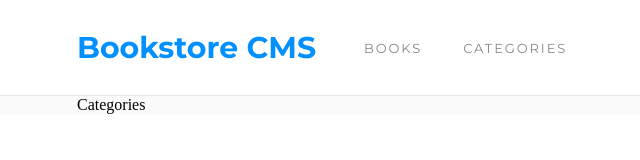
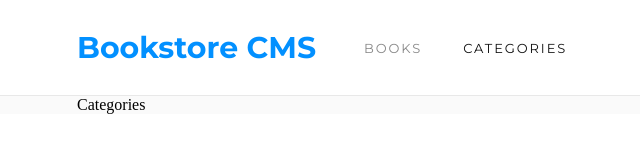
Before and after one commit to porag-m06/PoragS-Awesome-React-BookStore, a React (Create React App) app: page /categories in a window 1280 px wide. Shown: the top 160 px of the page, without its empty margins (23-663 px from the left). Built offline with nearby package versions, Linux system fonts and the light colour scheme.

Commit message:
style done

```diff
--- a/src/components/Nav.js
+++ b/src/components/Nav.js
@@ -1,6 +1,6 @@
 import React from 'react';
 import '../style/nav.css';
-import { Link } from 'react-router-dom';
+import { NavLink } from 'react-router-dom';
 
 function Nav() {
   return (
@@ -8,8 +8,8 @@ function Nav() {
       <div className="nav">
         <p>Bookstore CMS</p>
         <ul className="nav-items">
-          <li className="nav-link"><Link to="/">BOOKS</Link></li>
-          <li className="nav-link"><Link to="/categories">CATEGORIES</Link></li>
+          <li className="nav-link"><NavLink to="/">BOOKS</NavLink></li>
+          <li className="nav-link"><NavLink to="/categories">CATEGORIES</NavLink></li>
         </ul>
       </div>
     </header>
--- a/src/style/nav.css
+++ b/src/style/nav.css
@@ -47,5 +47,5 @@
 }
 
 .active {
-  opacity: 1;
+  opacity: 1 !important;
 }
```
